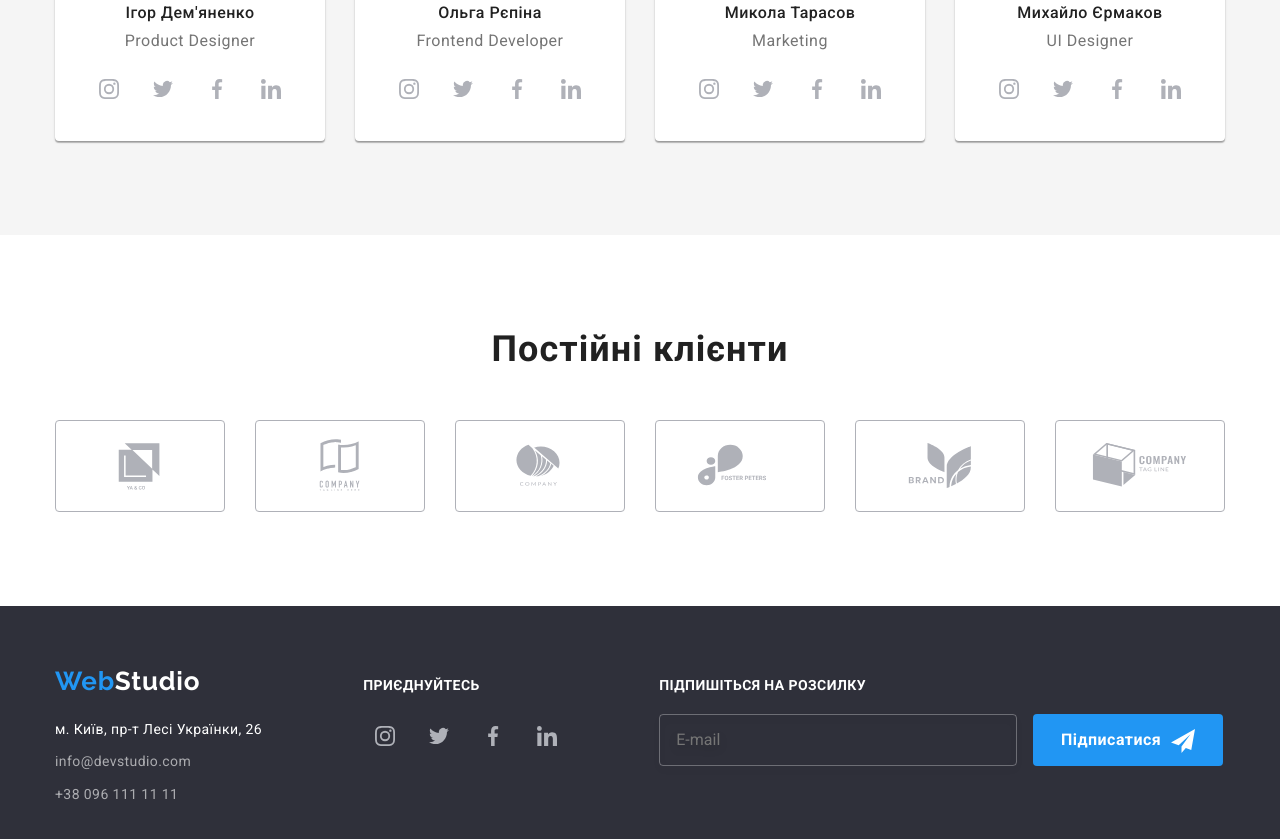
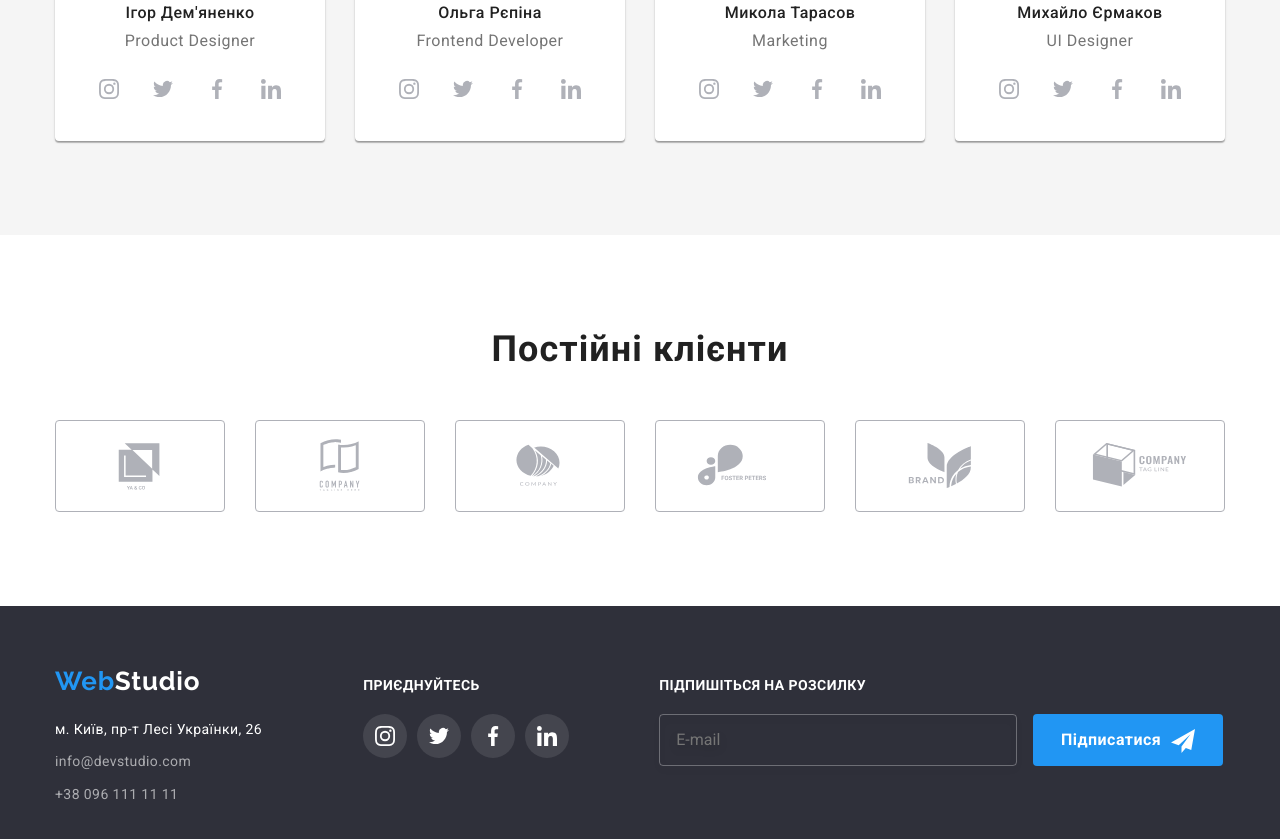
Before and after one commit to AleksandrEmchenko/goit-markup-hw-07, a plain HTML site: page index.html in a window 1280 px wide. Shown: the part 2154-2993 px from the top of the page. Drawn offline with nearby package versions, Linux system fonts and the light colour scheme.

Commit message:
fix color foters icon

```diff
--- a/sass/layouts/_footer.scss
+++ b/sass/layouts/_footer.scss
@@ -18,9 +18,12 @@
     margin-bottom: 0;
     padding: 0;}
 
-    & .social-link{
-    fill: $secondary-title-color;
-    background-color: rgba(255, 255, 255, 0.1);}
+    & .social-list__link{
+    fill: $secondary-title-color;}
+
+    & .social-list__item{
+        border-radius: 50%;
+        background-color: rgba(255, 255, 255, 0.1);}
 
     & .social-link:hover,
     & .social-link:focus{
--- a/sass/layouts/_social-icons.scss
+++ b/sass/layouts/_social-icons.scss
@@ -21,7 +21,7 @@
     @extend %transition;
 }
 
-.social-list__icon{
+.team .social-list__icon{
     fill: #AFB1B8;
 
     .social-list__link:hover &,
```
Also changed, not shown: css/main.css, css/main.min.css, 2 other files.
